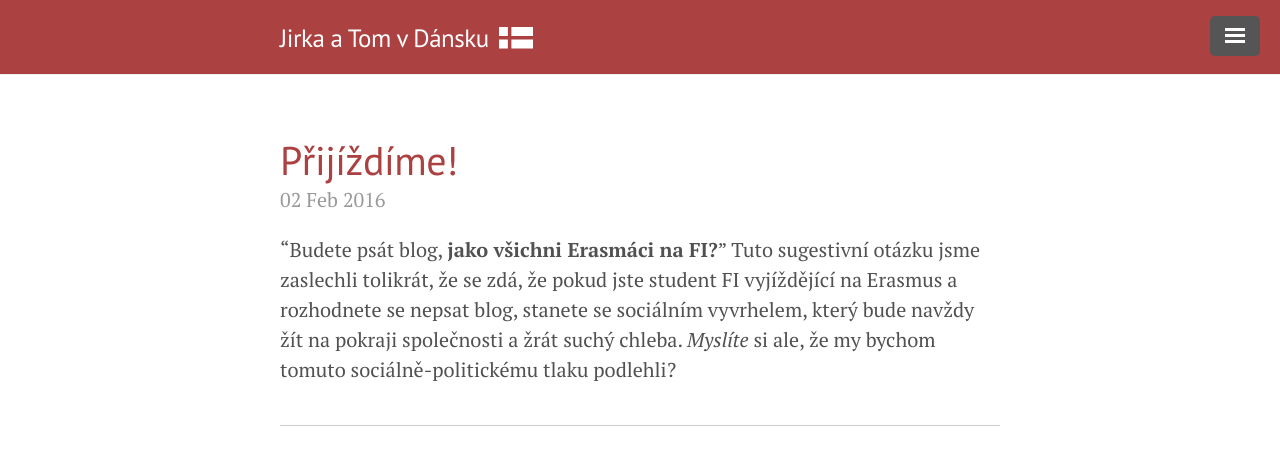
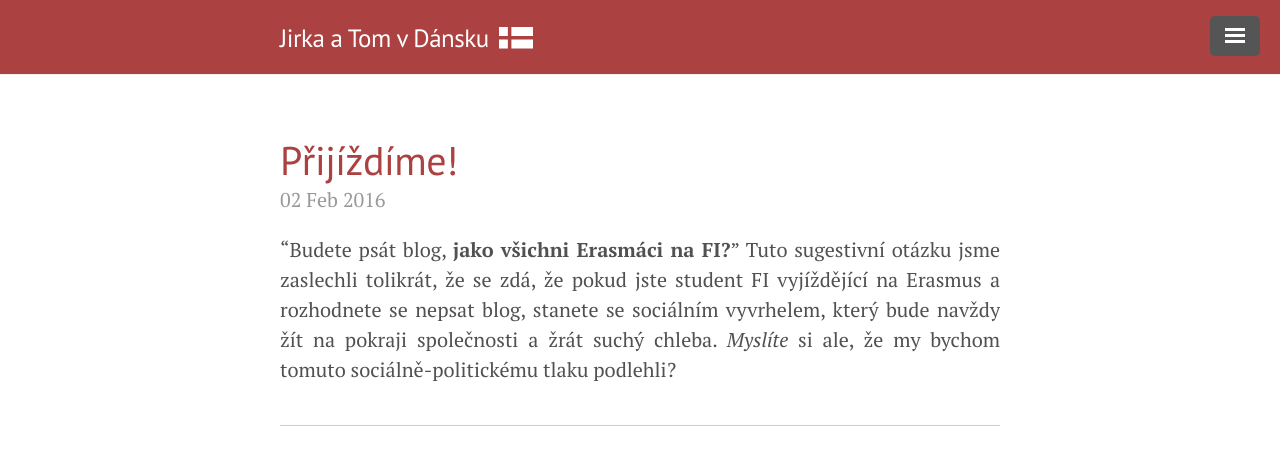
Before and after one commit to effa/erasmus, a Jekyll site: the page built from index.html, in a window 1280 px wide. Shown: the top 465 px of the page. Built offline with Jekyll 4.4.1, drawn with Linux system fonts in a browser that asks for light colours.

Commit message:
Minor css tweaks

```diff
--- a/css/lanyon.css
+++ b/css/lanyon.css
@@ -619,3 +619,7 @@ strong {
 .row {
   overflow: hidden;
 }
+
+p {
+  text-align: justify;
+}
--- a/css/poole.css
+++ b/css/poole.css
@@ -230,7 +230,9 @@ blockquote p:last-child {
 img {
   display: block;
   max-width: 100%;
-  margin: 0 0 1rem;
+  /*margin: 0 0 1rem;*/
+  margin-left: auto;
+  margin-right: auto;
   /*border-radius: 5px;*/
 }
 
```
